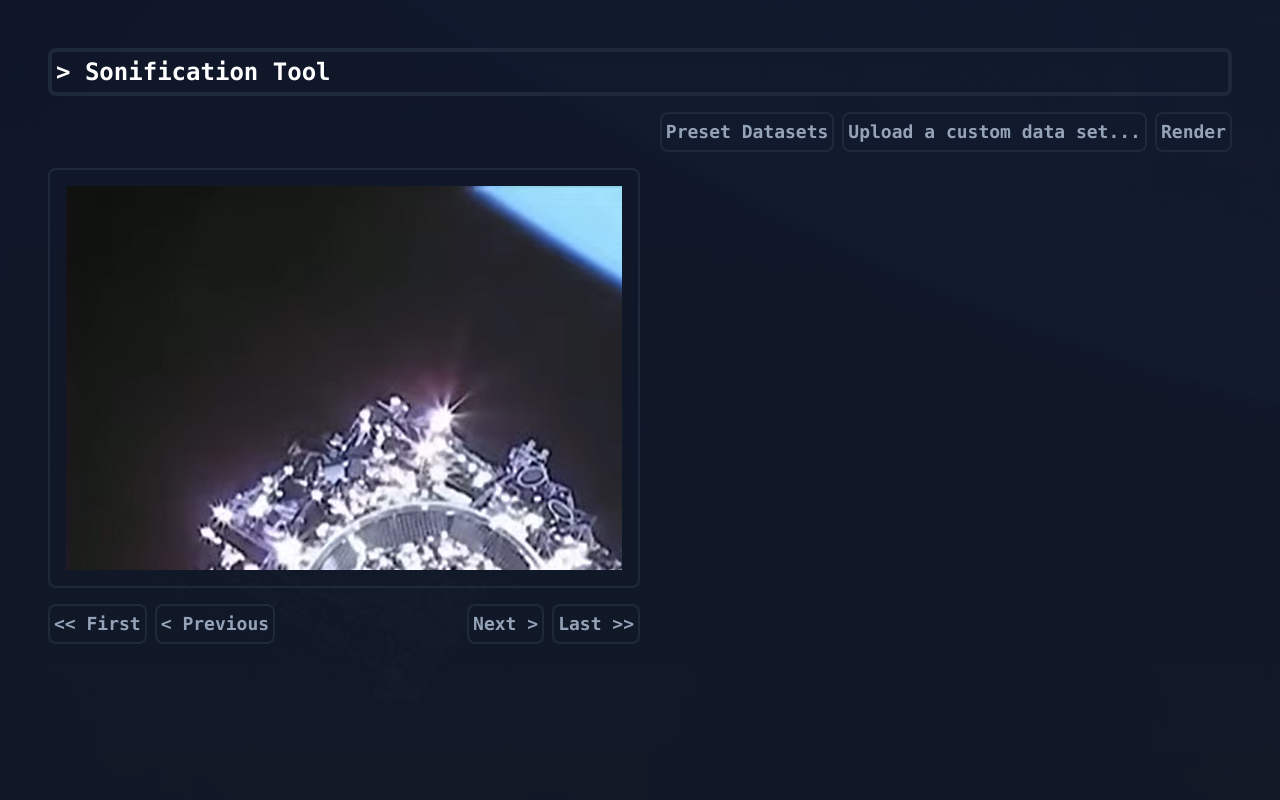
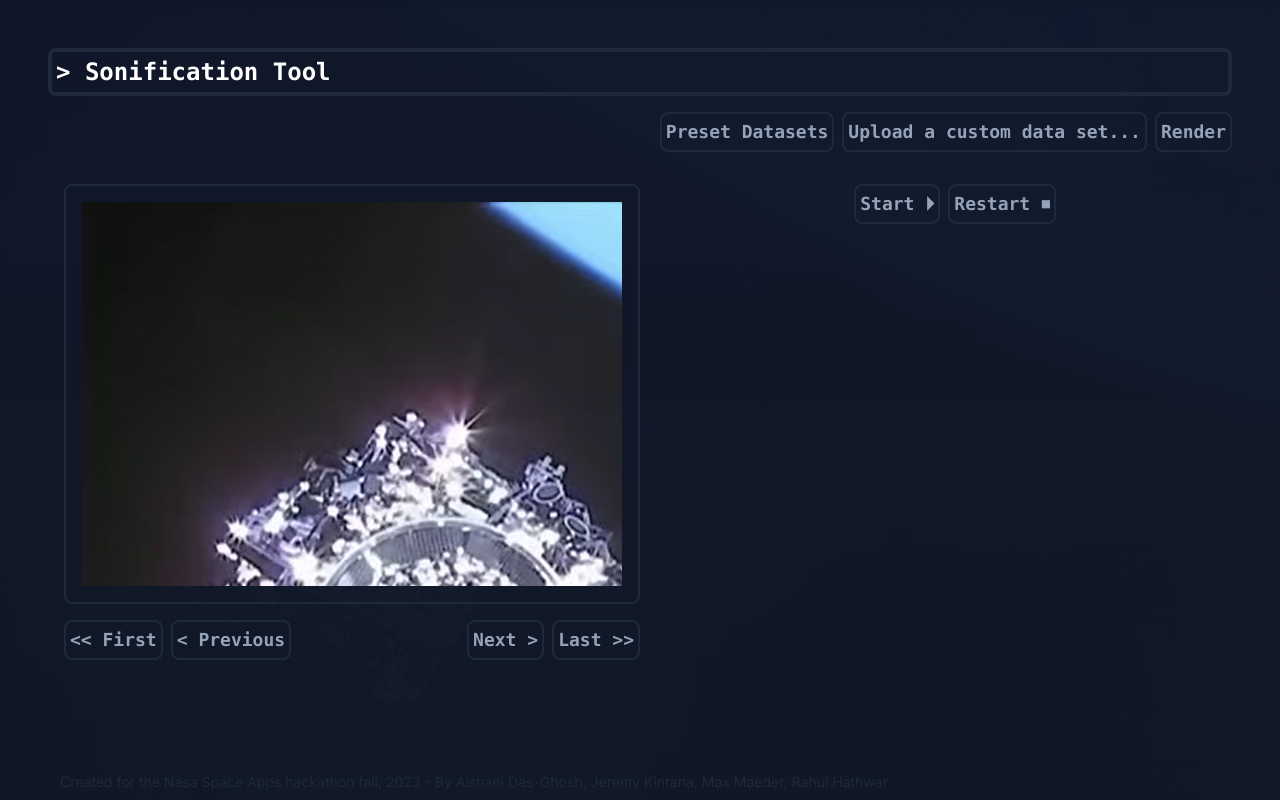
Before and after one commit to MaxMaeder/NASA-Space-Apps, a Next.js app in the folder frontend/: page / in a window 1280 px wide. Built offline with nearby package versions, Linux system fonts and the light colour scheme.

Commit message:
Tried to add a chart for frequency.

```diff
--- a/frontend/app/page.tsx
+++ b/frontend/app/page.tsx
@@ -1,12 +1,31 @@
 import Image from 'next/image'
+import Chart from 'chart.js/auto';
+
+const config = {
+  type: 'line',
+  data: {},
+  options: {
+    responsive: true,
+    plugins: {
+      legend: {
+        position: 'top',
+      },
+      title: {
+        display: true,
+        text: 'Chart.js Line Chart'
+      }
+    }
+  },
+};
 
 export default function Home() {
   return (
-    <main className="flex min-h-screen flex-col p-12">
+    <main className="flex min-h-screen flex-col pt-12 px-12 justify-between">
       {/* Background Gradient */}
       <div className="bg-gradient-to-b from-slate-900 to-gray-900 min-h-screen w-full overflow-hidden absolute top-0 left-0 -z-20" />
       <div className={"bg-nasa min-h-screen w-full overflow-hidden absolute top-0 left-0 -z-10"} style={{"opacity": 0.01}}/>
 
+      <div>
         <h1 className={"text-white font-mono font-black text-2xl border-slate-800 border-4 p-1 rounded-lg"}>{"> Sonification Tool"}</h1>
 
         <div className={"w-full flex flex-row mt-4 font-mono font-semibold space-x-2 justify-end text-slate-400"}>
@@ -15,11 +34,13 @@ export default function Home() {
           <div className={"border-2 border-slate-800 text-lg p-1 rounded-lg w-fit"}>Render</div>
         </div>
 
-      <div className={"border-2 border-slate-800 w-1/2 rounded-lg p-4 mt-4"}>
+        <div className={"flex flex-row w-full mt-4 pt-4 px-4 space-x-4"}>
+          <div className={"w-1/2"}>
+            <div className={"border-2 border-slate-800 rounded-lg p-4"}>
               <div className={"bg-nasa w-full h-96"}></div>
             </div>
 
-      <div className={"w-1/2 flex flex-row mt-4 font-mono font-semibold space-x-2 justify-between text-slate-400"}>
+            <div className={"flex flex-row mt-4 font-mono font-semibold space-x-2 justify-between text-slate-400"}>
               <div className={"flex flex-row space-x-2"}>
                 <div className={"border-2 border-slate-800 text-lg p-1 rounded-lg w-fit"}>{"<< First"}</div>
                 <div className={"border-2 border-slate-800 text-lg p-1 rounded-lg w-fit"}>{"< Previous"}</div>
@@ -30,8 +51,21 @@ export default function Home() {
                 <div className={"border-2 border-slate-800 text-lg p-1 rounded-lg w-fit"}>{"Last >>"}</div>
               </div>
             </div>
+          </div>
 
+          <div>
+            <div className={"flex flex-row font-mono font-semibold space-x-2 justify-end text-slate-400"}>
+              <div className={"border-2 border-slate-800 text-lg p-1 rounded-lg w-fit"}>Start ⏵︎</div>
+              <div className={"border-2 border-slate-800 text-lg p-1 rounded-lg w-fit"}>Restart ⏹︎</div>
+            </div>
 
+            {/* Chart */}
+            {config && <canvas id="myChart" width="400" height="400"></canvas>}
+          </div>
+        </div>
+      </div>
+
+      <p className={"text-sm text-slate-800 px-3 mb-2"}>Created for the Nasa Space Apps hackathon fall, 2023 - By Aishani Das-Ghosh, Jeremy Kintana, Max Maeder, Rahul Hathwar</p>
     </main>
   )
 }
```
Also changed, not shown: frontend/package.json (+6 -5 lines), 2 other files (tests, documents, lock files or other folders). Lines whose indentation alone changed are shown as unchanged.
